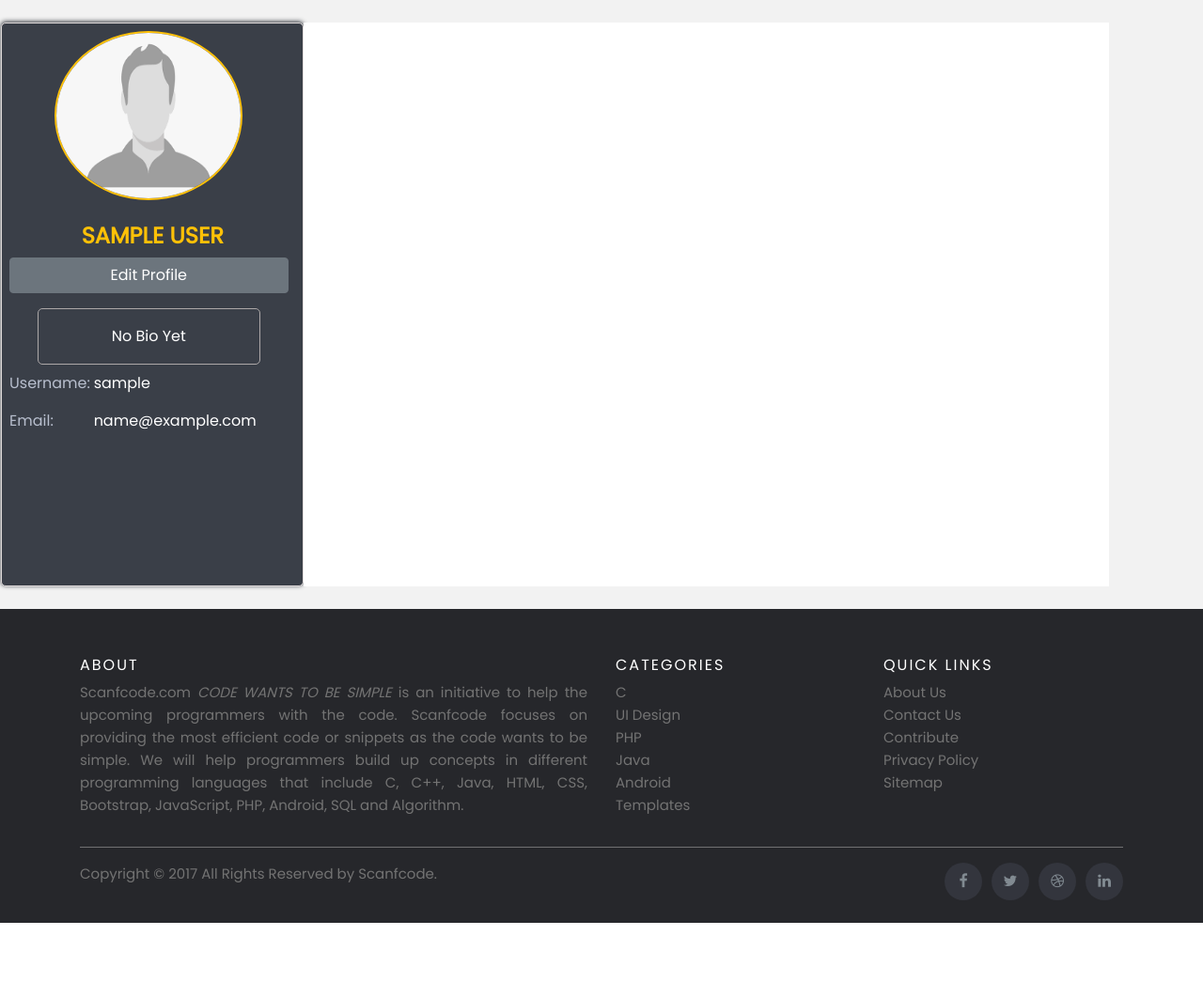
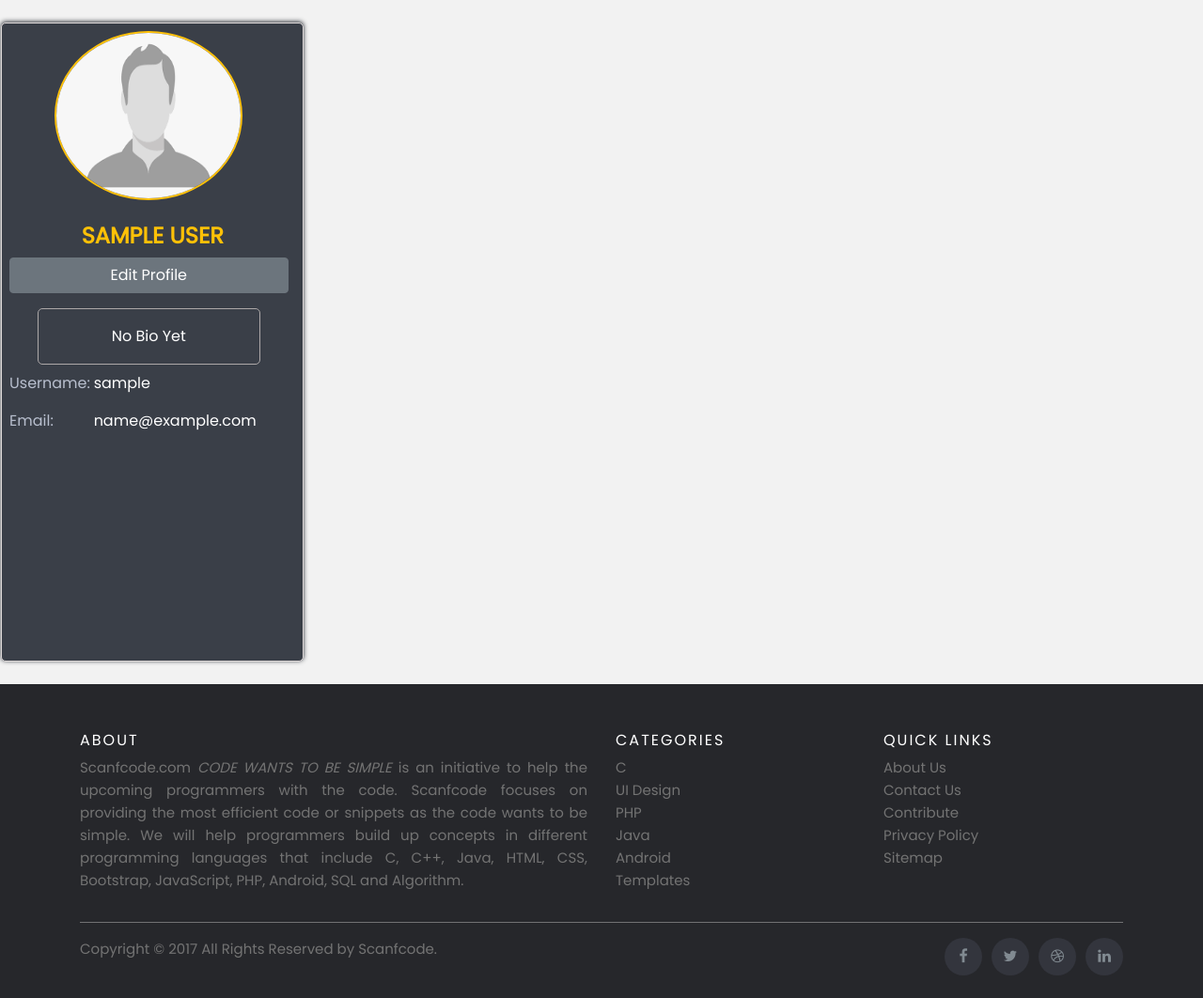
Before and after one commit to wendell1101/Learning-Management-System, a Django app: page /accounts/profile in a window 1280 px wide. Shown: the part 62-1124 px from the top of the page at 94% size. Before the commit the page ends 1044 px from the top, so only its background shows below. Run offline with Django 3.2, Linux system fonts and the light colour scheme; the visitor is signed in with stand-in values (Sample User, id 1); some libraries are stand-ins or nearby versions.

Commit message:
fix student profile

```diff
--- a/users/templates/users/profile.html
+++ b/users/templates/users/profile.html
@@ -12,23 +12,25 @@
             {%endif%}
         {% endfor %}
       {% endif %}
-    {% if user.is_staff%}
-  <div class="row pl-2 ">
-    <div class="col-md-3 pt-2 pl-2 sidebar"style="display:block!important">
-      {% if user.is_authenticated%}
-       {% include 'system/sidebar_profile.html'%}
-      {%endif%}
-    </div>
+
+  <div class="row pl-2">
+  {% if user.is_staff%}
+
+      <div class="col-md-3 pt-2 pl-2 sidebar"style="display:block!important;height:680px!important">
+        {% include 'system/sidebar_profile.html'%}
+      </div>
 
 
+  {%else%}
+    <div class="col-md-3 pt-2 sidebar"style="display:block!important;height:680px!important">
+      {% include 'system/sidebar_profile.html'%}
+    </div>
+    <div class="col-md-8 bg-white">
+      {% include 'users/profile_classes.html'%}
 
-    <div class="col-md-8 bg-white">
+  {%endif%}
+</div>
 
-
-    {%else%}
-      {% include 'users/profile_classes.html'%}
-    {%endif%}
-    </div>
   </div>
 
 
```
